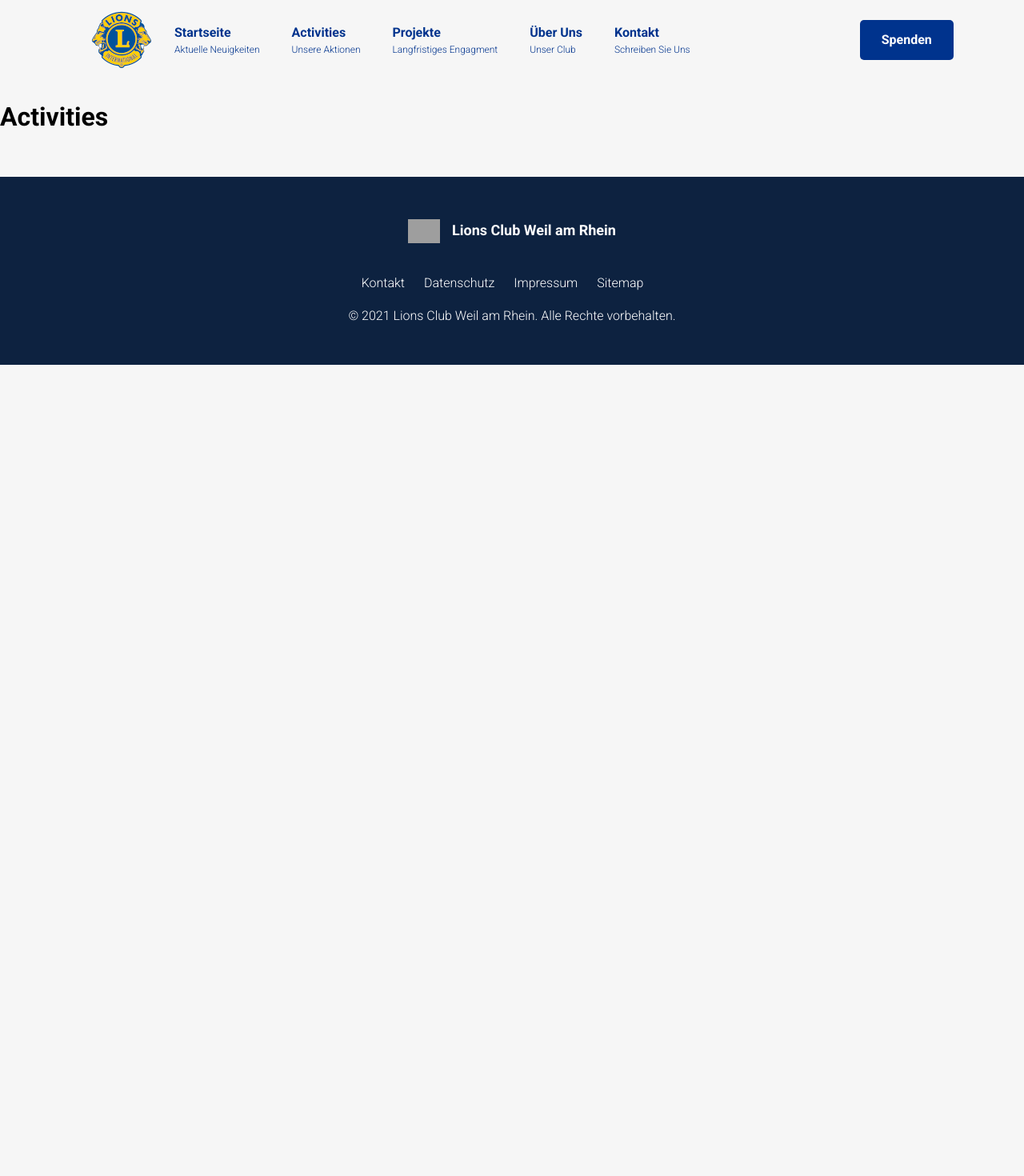
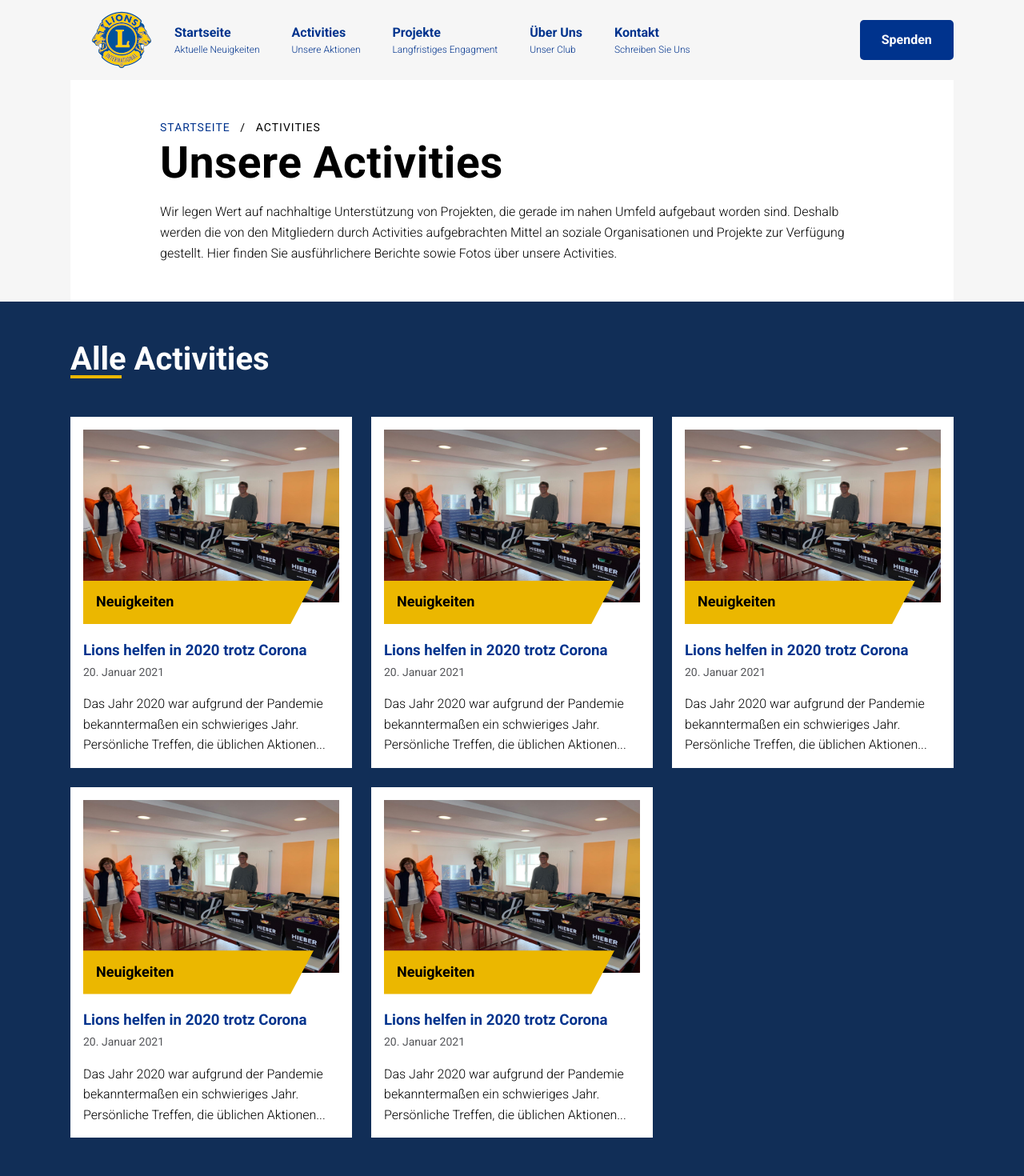
Before and after one commit to andreasremdt/lionsclub-weilamrhein, a Next.js app: page /activities in a window 1280 px wide. Shown: the top 1470 px of the page at 80% size. Before the commit the page ends 800 px from the top, so only its background shows below. Built offline with nearby package versions, Linux system fonts and the light colour scheme; grey boxes are pictures that could not be loaded.

Commit message:
feat: add single activity page

```diff
--- a/components/title.jsx
+++ b/components/title.jsx
@@ -1,9 +1,15 @@
 import PropTypes from 'prop-types';
 import styles from './title.module.css';
 
-const Title = ({ Tag, children, className, underline, ...props }) => (
+const Title = ({ Tag, children, className, underline, inverted, ...props }) => (
   <Tag
-    className={[styles.base, styles[Tag], underline ? styles.underline : null, className].join(' ')}
+    className={[
+      styles.base,
+      styles[Tag],
+      underline ? styles.underline : null,
+      inverted ? styles.inverted : null,
+      className,
+    ].join(' ')}
     {...props}
   >
     {children}
@@ -15,11 +21,13 @@ Title.propTypes = {
   children: PropTypes.node,
   className: PropTypes.string,
   underline: PropTypes.bool,
+  inverted: PropTypes.bool,
 };
 
 Title.defaultProps = {
   Tag: 'h1',
   underline: false,
+  inverted: false,
 };
 
 export default Title;
--- a/components/title.module.css
+++ b/components/title.module.css
@@ -1,5 +1,6 @@
 .base {
   margin: unset;
+  line-height: 1.2;
 }
 
 .h1 {
@@ -15,6 +16,10 @@
   font-size: 24px;
 }
 
+.h5 {
+  font-size: 18px;
+}
+
 .underline {
   position: relative;
 }
@@ -28,3 +33,19 @@
   height: 4px;
   background-color: var(--color-yellow);
 }
+
+.inverted {
+  color: var(--color-white);
+}
+
+@media (max-width: 1000px) {
+  .h1 {
+    font-size: 48px;
+  }
+}
+
+@media (max-width: 800px) {
+  .h1 {
+    font-size: 44px;
+  }
+}
--- a/pages/activities.jsx
+++ /dev/null
@@ -1,12 +0,0 @@
-import Head from 'next/head';
-
-export default function Page() {
-  return (
-    <>
-      <Head>
-        <title>Activities</title>
-      </Head>
-      <h1>Activities</h1>
-    </>
-  );
-}
--- /dev/null
+++ b/pages/activities/[id].module.css
@@ -0,0 +1,46 @@
+.wrapper {
+  max-width: 45rem;
+  font-size: 20px;
+  margin: 3rem 0 0 3rem;
+}
+
+.wrapper::first-letter {
+  font-size: 75px;
+  font-weight: bold;
+  float: left;
+  margin-right: 3px;
+  line-height: 1;
+}
+
+.meta {
+  margin-bottom: 3rem;
+  font-size: 14px;
+  color: var(--color-gray);
+}
+
+.category {
+  font-weight: bold;
+  color: var(--color-blue);
+}
+
+.image {
+  object-fit: cover;
+}
+
+@media (max-width: 1200px) {
+  .wrapper {
+    margin-left: 0;
+  }
+}
+
+@media (max-width: 800px) {
+  .wrapper {
+    font-size: 18px;
+  }
+}
+
+@media (max-width: 600px) {
+  .wrapper {
+    font-size: 16px;
+  }
+}
--- /dev/null
+++ b/pages/activities/index.jsx
@@ -0,0 +1,126 @@
+import Head from 'next/head';
+import Link from 'next/link';
+import Image from 'next/image';
+import Card from '../../components/card';
+import Breadcrumbs from '../../components/breadcrumbs';
+import Title from '../../components/title';
+import Container from '../../components/container';
+import styles from './index.module.css';
+
+const Page = () => (
+  <>
+    <Head>
+      <title>Unsere Activities</title>
+    </Head>
+    <Container>
+      <Card Tag="main">
+        <Breadcrumbs
+          entries={[
+            { href: '/', title: 'Startseite' },
+            { href: '/activities/', title: 'Activities' },
+          ]}
+        />
+        <Title>Unsere Activities</Title>
+        <p>
+          Wir legen Wert auf nachhaltige Unterstützung von Projekten, die gerade im nahen Umfeld
+          aufgebaut worden sind. Deshalb werden die von den Mitgliedern durch Activities
+          aufgebrachten Mittel an soziale Organisationen und Projekte zur Verfügung gestellt. Hier
+          finden Sie ausführlichere Berichte sowie Fotos über unsere Activities.
+        </p>
+      </Card>
+    </Container>
+
+    <Card className={styles.overview}>
+      <Container>
+        <Title Tag="h2" underline inverted>
+          Alle Activities
+        </Title>
+
+        <div className={styles.grid}>
+          <article className={styles.card}>
+            <Link href="/activities/lions-helfen/">
+              <a>
+                <Image src="/IMG_1582.jpg" width="400" height="270" />
+                <span className={styles.meta}>Neuigkeiten</span>
+                <h3 className={styles.title}>Lions helfen in 2020 trotz Corona</h3>
+                <time dateTime="2021-01-20" className={styles.date}>
+                  20. Januar 2021
+                </time>
+                <p>
+                  Das Jahr 2020 war aufgrund der Pandemie bekanntermaßen ein schwieriges Jahr.
+                  Persönliche Treffen, die üblichen Aktionen...
+                </p>
+              </a>
+            </Link>
+          </article>
+          <article className={styles.card}>
+            <Link href="/activities/lions-helfen/">
+              <a>
+                <Image src="/IMG_1582.jpg" width="400" height="270" />
+                <span className={styles.meta}>Neuigkeiten</span>
+                <h3 className={styles.title}>Lions helfen in 2020 trotz Corona</h3>
+                <time dateTime="2021-01-20" className={styles.date}>
+                  20. Januar 2021
+                </time>
+                <p>
+                  Das Jahr 2020 war aufgrund der Pandemie bekanntermaßen ein schwieriges Jahr.
+                  Persönliche Treffen, die üblichen Aktionen...
+                </p>
+              </a>
+            </Link>
+          </article>
+          <article className={styles.card}>
+            <Link href="/activities/lions-helfen/">
+              <a>
+                <Image src="/IMG_1582.jpg" width="400" height="270" />
+                <span className={styles.meta}>Neuigkeiten</span>
+                <h3 className={styles.title}>Lions helfen in 2020 trotz Corona</h3>
+                <time dateTime="2021-01-20" className={styles.date}>
+                  20. Januar 2021
+                </time>
+                <p>
+                  Das Jahr 2020 war aufgrund der Pandemie bekanntermaßen ein schwieriges Jahr.
+                  Persönliche Treffen, die üblichen Aktionen...
+                </p>
+              </a>
+            </Link>
+          </article>
+          <article className={styles.card}>
+            <Link href="/activities/lions-helfen/">
+              <a>
+                <Image src="/IMG_1582.jpg" width="400" height="270" />
+                <span className={styles.meta}>Neuigkeiten</span>
+                <h3 className={styles.title}>Lions helfen in 2020 trotz Corona</h3>
+                <time dateTime="2021-01-20" className={styles.date}>
+                  20. Januar 2021
+                </time>
+                <p>
+                  Das Jahr 2020 war aufgrund der Pandemie bekanntermaßen ein schwieriges Jahr.
+                  Persönliche Treffen, die üblichen Aktionen...
+                </p>
+              </a>
+            </Link>
+          </article>
+          <article className={styles.card}>
+            <Link href="/activities/lions-helfen/">
+              <a>
+                <Image src="/IMG_1582.jpg" width="400" height="270" />
+                <span className={styles.meta}>Neuigkeiten</span>
+                <h3 className={styles.title}>Lions helfen in 2020 trotz Corona</h3>
+                <time dateTime="2021-01-20" className={styles.date}>
+                  20. Januar 2021
+                </time>
+                <p>
+                  Das Jahr 2020 war aufgrund der Pandemie bekanntermaßen ein schwieriges Jahr.
+                  Persönliche Treffen, die üblichen Aktionen...
+                </p>
+              </a>
+            </Link>
+          </article>
+        </div>
+      </Container>
+    </Card>
+  </>
+);
+
+export default Page;
--- /dev/null
+++ b/pages/activities/index.module.css
@@ -0,0 +1,56 @@
+.overview {
+  background-color: var(--color-blue-medium);
+  padding: 3rem 0;
+}
+
+.overview:not(:last-child) {
+  margin-bottom: -3rem;
+}
+
+.grid {
+  display: grid;
+  grid-template-columns: repeat(3, 1fr);
+  gap: 1.5rem;
+  margin-top: 3rem;
+}
+
+.card {
+  background-color: var(--color-white);
+  padding: 1rem;
+}
+
+.title {
+  color: var(--color-blue);
+  margin-bottom: unset;
+}
+
+.meta {
+  background-color: var(--color-yellow);
+  display: block;
+  width: 90%;
+  z-index: 4;
+  position: relative;
+  margin: -2.2rem 0 0 0;
+  padding: 0.8rem 1rem;
+  font-weight: bold;
+  font-size: 18px;
+  clip-path: polygon(0 0, 100% 0, 90% 100%, 0 100%);
+}
+
+.date {
+  font-size: 14px;
+  color: var(--color-gray);
+  display: block;
+}
+
+@media (max-width: 1000px) {
+  .grid {
+    grid-template-columns: repeat(2, 1fr);
+  }
+}
+
+@media (max-width: 700px) {
+  .grid {
+    grid-template-columns: 1fr;
+  }
+}
--- a/styles/globals.css
+++ b/styles/globals.css
@@ -1,6 +1,7 @@
 :root {
   --color-yellow: #ebb700;
   --color-blue: #00338d;
+  --color-blue-medium: #112e57;
   --color-dark-blue: #0d2240;
   --color-gray: #55565a;
   --color-gray-medium: #d6d6d6;
```
Also changed, not shown: pages/activities/[id].jsx (added, +68 -0 lines), public/IMG_1582.jpg (added).
